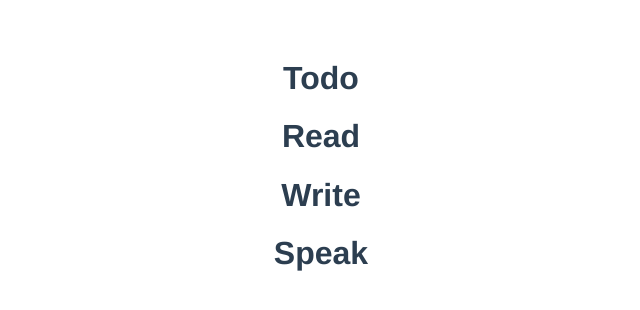
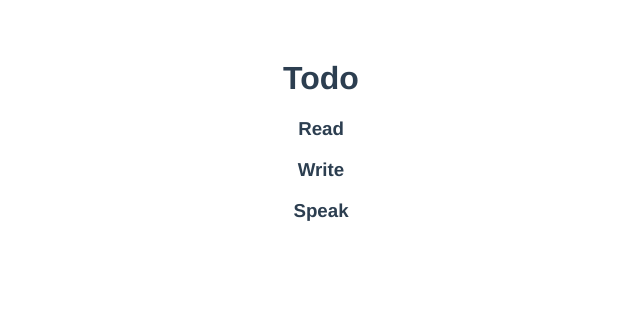
Before and after one commit to UmerSharif/vuejs-axios, a Vue app: page / in a window 1280 px wide. Shown: the top 310 px of the page, without its empty margins (319-959 px from the left). Built offline with nearby package versions, Linux system fonts and the light colour scheme.

Commit message:
adding item comp

```diff
--- a/src/App.vue
+++ b/src/App.vue
@@ -1,5 +1,7 @@
 <template>
-  <div id="app"><Todos v-bind:todos="todos" /></div>
+  <div id="app">
+    <Todos v-bind:todos="todos"/>
+  </div>
 </template>
 
 <script>
--- a/src/components/Todos.vue
+++ b/src/components/Todos.vue
@@ -1,12 +1,9 @@
 <template>
-  <div class="todos"><h1>Todo</h1>
-<div v-for="todo in todos" :key="todo.id">
-
-      <h1>
-            {{todo.Title}}
-      </h1>
-
-      </div>
+  <div class="todos">
+    <h1>Todo</h1>
+    <div v-for="todo in todos" :key="todo.id">
+      <h3>{{todo.Title}}</h3>
+    </div>
   </div>
 </template>
 
```
